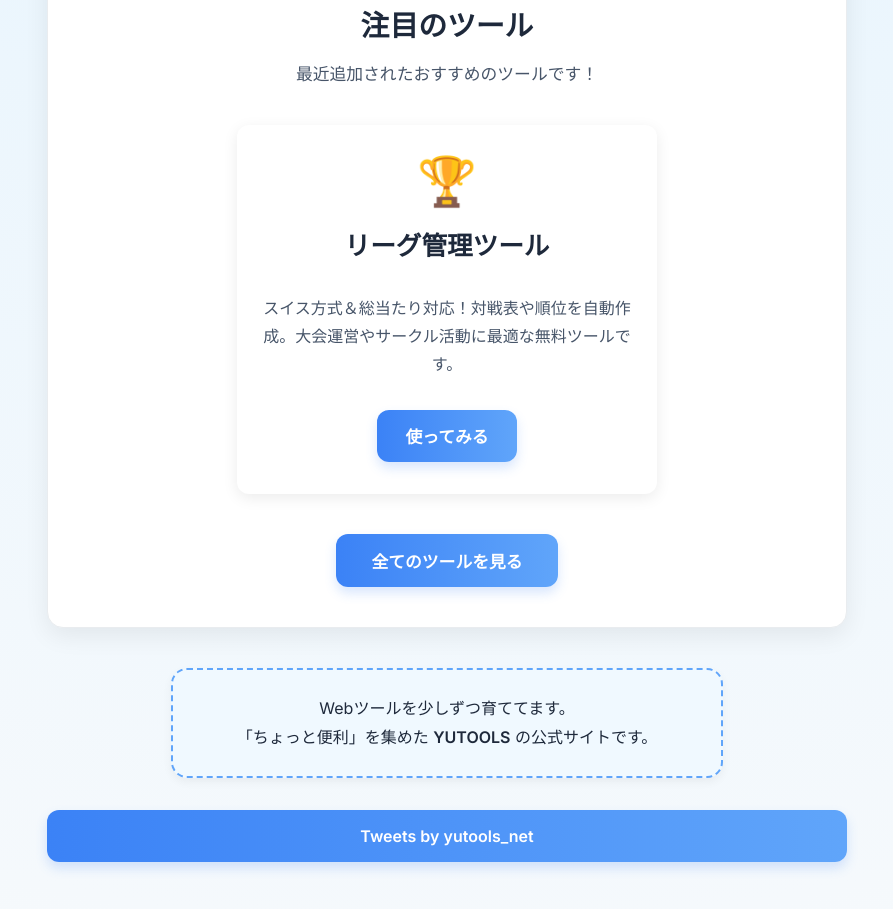
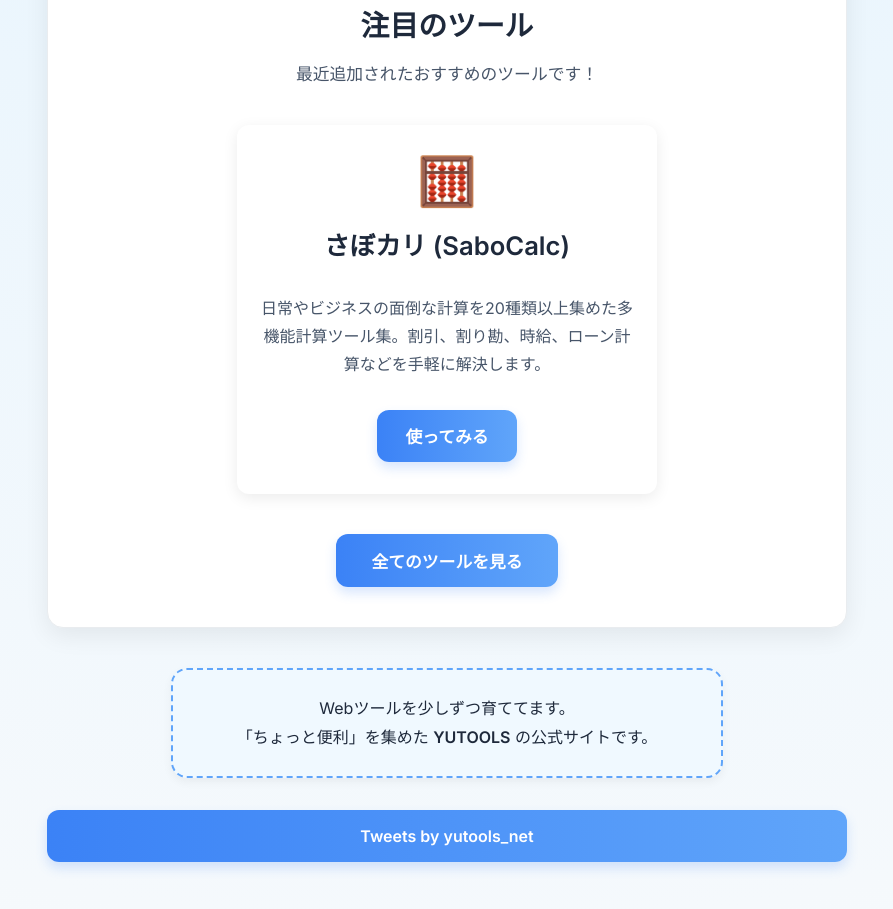
Before and after one commit to yutools-net/yutools-net.github.io, a plain HTML site: page index.html in a window 1280 px wide. Shown: the part 860-1769 px from the top of the page, without its empty margins (193-1086 px from the left). Drawn offline with Linux system fonts and the light colour scheme.

Commit message:
TOP更新

```diff
--- a/index.html
+++ b/index.html
@@ -35,13 +35,13 @@
         <p>最近追加されたおすすめのツールです！</p>
         <div class="tool-grid">
             <div class="tool-card">
-                <div class="tool-card__icon">🏆</div>
-                <h3 class="tool-card__title">リーグ管理ツール</h3>
-                <p class="tool-card__description">
-                    スイス方式＆総当たり対応！対戦表や順位を自動作成。大会運営やサークル活動に最適な無料ツールです。
-                </p>
-                <a href="/league-manager/" class="tool-card__button">使ってみる</a>
-            </div>
+                    <div class="tool-card__icon">🧮</div>
+                    <h3 class="tool-card__title">さぼカリ (SaboCalc)</h3>
+                    <p class="tool-card__description">
+                        日常やビジネスの面倒な計算を20種類以上集めた多機能計算ツール集。割引、割り勘、時給、ローン計算などを手軽に解決します。
+                    </p>
+                    <a href="/sabocalc/" class="tool-card__button">使ってみる</a>
+                </div>
         </div>
         <a href="/tools/" class="button-primary">全てのツールを見る</a>
     </div>
```
